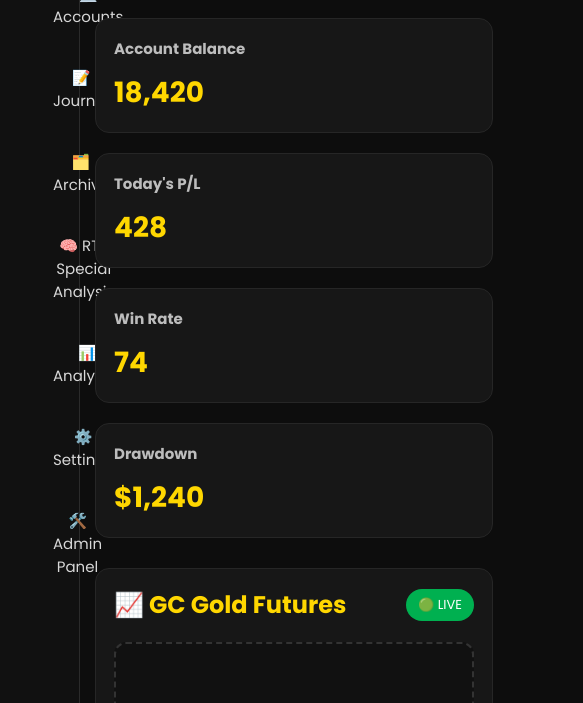
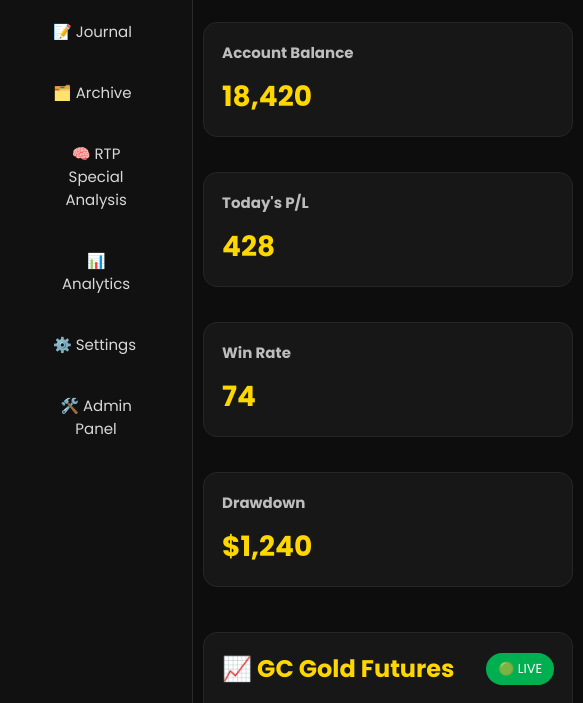
Before and after one commit to raselah15/rasels-trading-platform, a plain HTML site: page pages/dashboard.html in a window 390 px wide. Shown: the part 533-1236 px from the top of the page, 583 px wide, since content can reach past the window. Drawn offline with Linux system fonts and the light colour scheme.

Commit message:
Add responsive CSS

```diff
--- a/pages/dashboard.html
+++ b/pages/dashboard.html
@@ -10,6 +10,8 @@
     <title>RTP Dashboard</title>
 
     <link rel="stylesheet" href="../css/dashboard.css">
+
+    <link rel="stylesheet" href="../css/responsive.css">
 
     <link rel="preconnect" href="https://fonts.googleapis.com">
 
```
Lines whose indentation alone changed are shown as unchanged.
